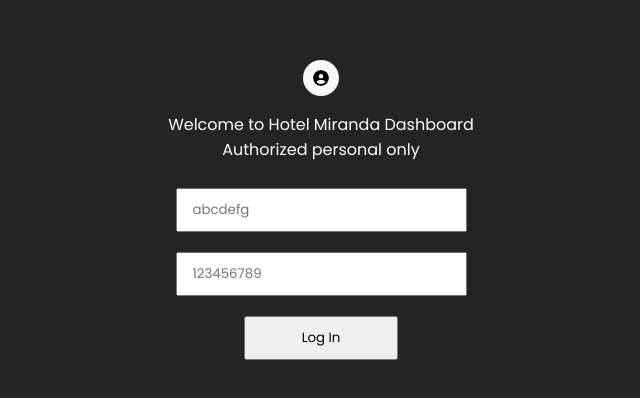
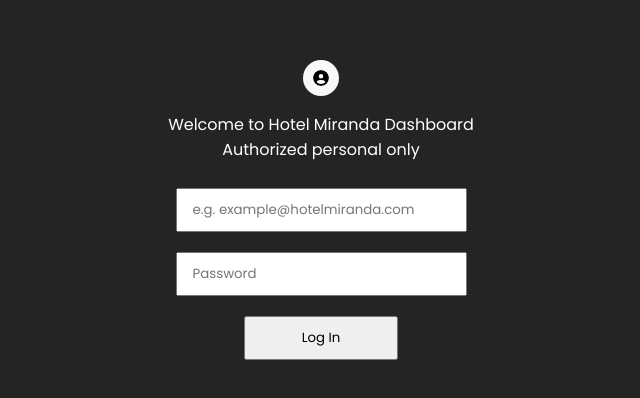
Before and after one commit to jaimehu20/Hotel-Miranda-Dashboard, a React (Vite) app: page / in a window 1280 px wide. Shown: the part 190-588 px from the top of the page, without its empty margins (319-959 px from the left). Built offline with nearby package versions, Linux system fonts and the light colour scheme.

Commit message:
Fixed input type in login

```diff
--- a/src/pages/LoginPage.tsx
+++ b/src/pages/LoginPage.tsx
@@ -77,8 +77,8 @@ function LoginMenu() {
                 <FaCircleUser />
                 <p>Welcome to Hotel Miranda Dashboard</p>
                 <p>Authorized personal only</p>
-                <input ref={usernameRef} type="text" placeholder="abcdefg"/>
-                <input ref={passwordRef} type="text" placeholder="123456789"/>
+                <input ref={usernameRef} type="text" placeholder="e.g. example@hotelmiranda.com"/>
+                <input ref={passwordRef} type="password" placeholder="Password"/>
                 <input type="submit" value="Log In" onClick={login}/>
             </LogForm>
 
```
